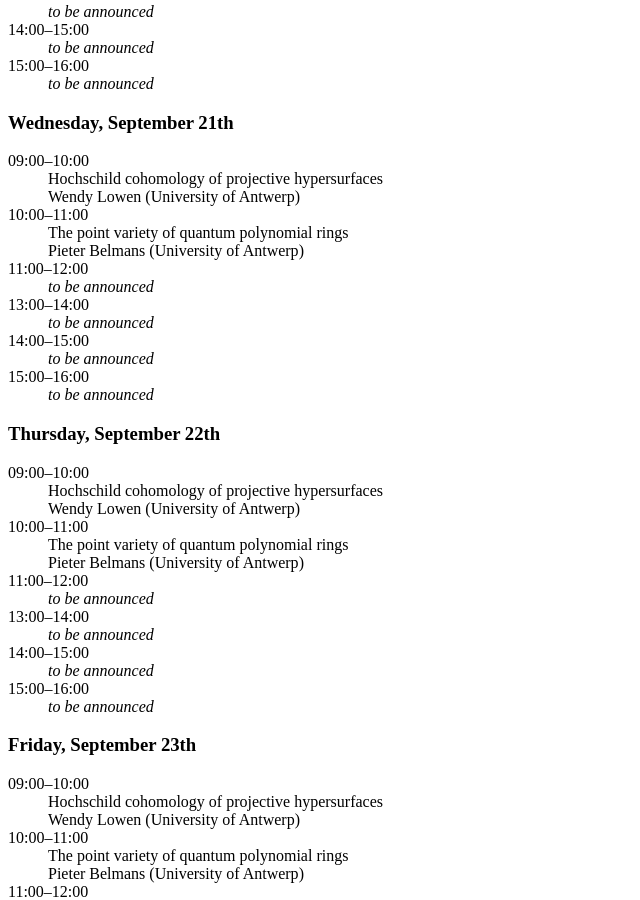
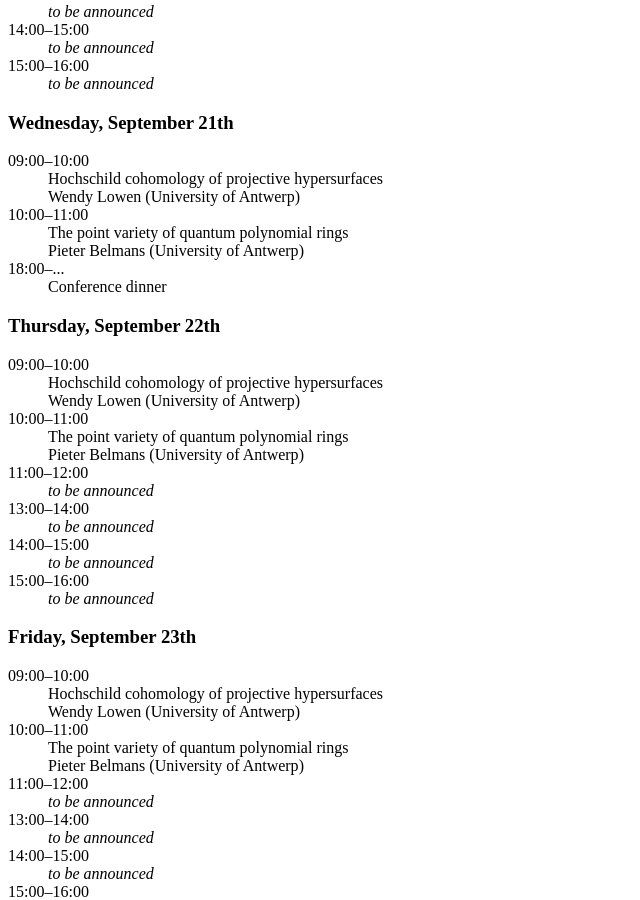
Before and after one commit to ncag-info/antwerp-2016, a Jekyll site: the page built from schedule.html, in a window 1280 px wide and 900 px high, scrolled down 798 px. Shown: the whole window, without its empty margins (0-640 px from the left). Built offline with Jekyll 4.4.1, drawn with Linux system fonts in a browser that asks for light colours.

Commit message:
Implemented non-talk events in the schedule

```diff
--- a/_data/schedule.yml
+++ b/_data/schedule.yml
@@ -26,10 +26,7 @@
     [
       { time: "09:00&ndash;10:00", talk: lowen },
       { time: "10:00&ndash;11:00", talk: belmans },
-      { time: "11:00&ndash;12:00", talk: },
-      { time: "13:00&ndash;14:00", talk: },
-      { time: "14:00&ndash;15:00", talk: },
-      { time: "15:00&ndash;16:00", talk: },
+      { time: "18:00&ndash;...", other: Conference dinner },
     ]
 
 - date: Thursday, September 22th
--- a/schedule.html
+++ b/schedule.html
@@ -13,6 +13,8 @@
       {% assign speaker = site.data.speakers[talk.speaker] %}
       <dd class="title">{{ talk.title }}</dd>
       <dd class="speaker"><span class="name">{{ speaker.name }}</span> (<span class="affiliation">{{ speaker.affiliation }}</span>)</dd>
+    {% elsif slot.other %}
+      <dd>{{ slot.other }}
     {% else %}
       <dd><em>to be announced</em></dd>
     {% endif %}
```
